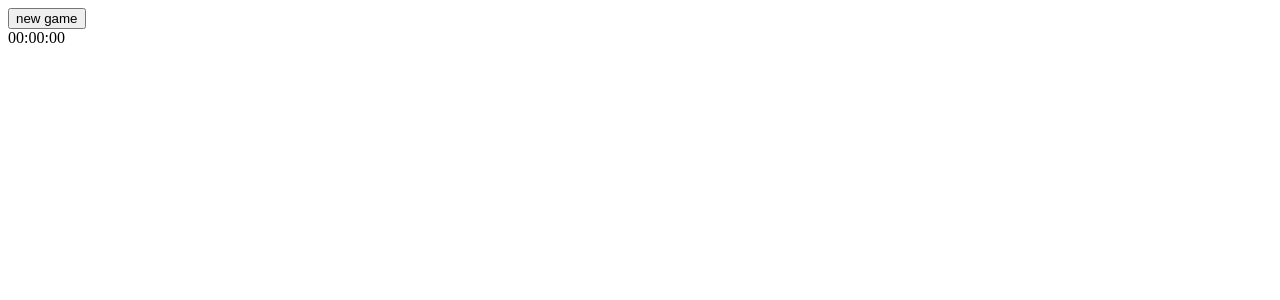
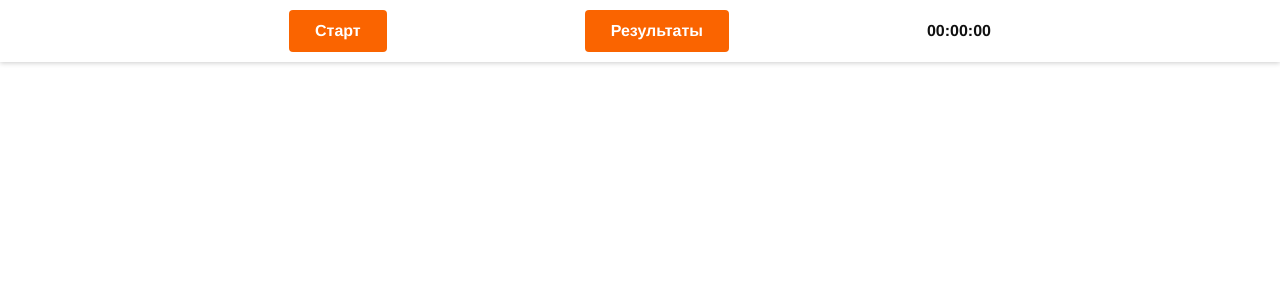
Before and after one commit to d-kost/memory-game, a React app: page / in a window 1280 px wide. Shown: the top 300 px of the page. Built offline with nearby package versions, Linux system fonts and the light colour scheme.

Commit message:
add styles

```diff
--- /dev/null
+++ b/src/App.css
@@ -0,0 +1,5 @@
+body {
+  font-family: 'Helvetica Neue', Helvetica, Arial, sans-serif;
+  margin: 0;
+  color: #101010;
+}
--- a/src/App.tsx
+++ b/src/App.tsx
@@ -1,4 +1,5 @@
 import React from 'react'
+import './App.css'
 import { setupCardsData, closeAll } from './components/game/gameSlice'
 import { useAppDispatch } from './store/store'
 import Board from './common/Board'
@@ -10,8 +11,10 @@ import {
   stopTimer,
 } from './components/timer/timerSlice'
 import Timer from './components/timer/Timer'
+import Button from './components/layout/Button'
+import Header from './components/layout/Header'
 
-const COL_COUNT = 2
+const COL_COUNT = 6
 const App: React.FC = () => {
   const dispatch = useAppDispatch()
 
@@ -34,8 +37,11 @@ const App: React.FC = () => {
 
   return (
     <div>
-      <button onClick={newGame}>new game</button>
-      <Timer />
+      <Header>
+        <Button onClick={newGame} title="Старт" />
+        <Button onClick={() => console.log('results')} title="Результаты" />
+        <Timer />
+      </Header>
       <Game colCount={COL_COUNT} />
     </div>
   )
--- a/src/components/cards/Card.tsx
+++ b/src/components/cards/Card.tsx
@@ -15,6 +15,9 @@ const Card: React.FC<ICardProps> = (props) => {
   const [logo, setLogo] = useState('')
 
   const flipCard = () => {
+    if (flipped) {
+      return
+    }
     dispatch(flip(index))
     dispatch(match(index))
   }
@@ -26,13 +29,13 @@ const Card: React.FC<ICardProps> = (props) => {
   }, [])
 
   if (removed) {
-    return <div className="card card-removed"></div>
+    return <div></div>
   }
 
-  if (flipped) {
   return (
-      <div className="card">
-        <div className="card-content">
+    <div className={`card ${flipped ? 'card-flipped' : ''}`}>
+      <div className="card-side card-back" onClick={flipCard}></div>
+      <div className="card-side card-front">
         <img
           className="card-icon"
           src={logo}
@@ -45,7 +48,4 @@ const Card: React.FC<ICardProps> = (props) => {
   )
 }
 
-  return <div className="card card-back" onClick={flipCard}></div>
-}
-
 export default React.memo(Card)
--- a/src/components/cards/style.css
+++ b/src/components/cards/style.css
@@ -1,5 +1,5 @@
 .card {
-  height: 100px;
+  height: 120px;
   border-radius: 2px;
   box-shadow: 0 2px 2px 0 rgb(0 0 0 / 14%), 0 3px 1px -2px rgb(0 0 0 / 12%),
     0 1px 5px 0 rgb(0 0 0 / 20%);
@@ -7,16 +7,37 @@
   display: flex;
   align-items: center;
   justify-content: center;
+  position: relative;
+  -webkit-transform-style: preserve-3d;
+  transform-style: preserve-3d;
+  -webkit-transition: -webkit-transform 1s;
+  transition: -webkit-transform 1s;
+}
+
+.card-side {
+  position: absolute;
+  -webkit-backface-visibility: hidden;
+  backface-visibility: hidden;
 }
 
 .card-back {
-    background-color: darkgoldenrod;
+  width: 100%;
+  height: 100%;
+  background-color: #ffe39f;
 }
 
-.card-content {
-  border: 5px solid rgb(0 0 0 / 10%);;
+.card-flipped {
+  transform: rotateY(180deg);
+}
+
+.card-front {
+  display: flex;
+  align-items: center;
+  justify-content: center;
+  border: 5px solid rgb(0 0 0 / 10%);
   border-radius: 50%;
   padding: 10px;
+  transform: rotateY(180deg);
 }
 
 .card-icon {
--- a/src/components/game/Game.tsx
+++ b/src/components/game/Game.tsx
@@ -4,6 +4,7 @@ import Grid from '../layout/Grid'
 import Card from '../cards/Card'
 import { useSelector } from 'react-redux'
 import { stopTimer } from '../timer/timerSlice'
+import './style.css'
 
 type GameProps = {
   colCount: number
@@ -29,7 +30,7 @@ const Game: React.FC<GameProps> = ({ colCount }) => {
   }, [cards, flipped])
 
   return (
-    <div>
+    <div className="game">
       <Grid colCount={colCount}>
         {cards.map((item, i) => (
           <Card
--- /dev/null
+++ b/src/components/game/style.css
@@ -0,0 +1,5 @@
+.game {
+  display: flex;
+  justify-content: center;
+  padding-top: 20px;
+}
--- /dev/null
+++ b/src/components/layout/Button.tsx
@@ -0,0 +1,16 @@
+import React from 'react'
+
+type ButtonProps = {
+  title: string
+  onClick: () => void
+}
+
+const Button: React.FC<ButtonProps> = ({ title, onClick }) => {
+  return (
+    <button className="btn btn-orange" onClick={onClick}>
+      {title}
+    </button>
+  )
+}
+
+export default Button
--- a/src/components/layout/Grid.tsx
+++ b/src/components/layout/Grid.tsx
@@ -9,7 +9,7 @@ const Grid: React.FC<BoardProps> = ({ colCount, children }) => {
     <div
       style={{
         display: 'grid',
-        gridTemplateColumns: new Array(colCount).fill('100px').join(' '),
+        gridTemplateColumns: `repeat(${colCount}, 100px)`,
         gridGap: '15px',
       }}
     >
--- /dev/null
+++ b/src/components/layout/Header.tsx
@@ -0,0 +1,12 @@
+import React from 'react'
+import './style.css'
+
+const Header: React.FC = ({ children }) => {
+  return (
+    <header className="header">
+      <div className="header-content">{children}</div>
+    </header>
+  )
+}
+
+export default Header
--- /dev/null
+++ b/src/components/layout/style.css
@@ -0,0 +1,33 @@
+.header {
+  padding: 10px;
+  box-shadow: 0 1px 5px 0 rgb(0 0 0 / 20%);
+}
+
+.header-content {
+  display: flex;
+  justify-content: space-around;
+  align-items: center;
+  max-width: 900px;
+  margin: auto;
+}
+
+.btn {
+  font-family: inherit;
+  cursor: pointer;
+  font-size: 16px;
+  font-weight: 600;
+  line-height: 1.25;
+  margin: 0;
+  padding: 10px 25px;
+  border: 1px solid transparent;
+  border-radius: 4px;
+}
+
+.btn-orange {
+  background-color: #fa6400;
+  color: #fff;
+}
+
+.btn-orange:hover {
+  background-color: #fb8332;
+}
--- a/src/components/timer/Timer.tsx
+++ b/src/components/timer/Timer.tsx
@@ -1,6 +1,7 @@
 import React from 'react'
 import { useSelector } from 'react-redux'
 import { RootState } from '../../store/store'
+import './style.css'
 
 const Timer = () => {
   const timer = useSelector((state: RootState) => state.timer.timer)
@@ -8,7 +9,7 @@ const Timer = () => {
   var date = new Date(timer * 1000)
   var result = date.toISOString().substr(11, 8)
 
-  return <div>{result}</div>
+  return <div className="timer">{result}</div>
 }
 
 export default Timer
--- /dev/null
+++ b/src/components/timer/style.css
@@ -0,0 +1,3 @@
+.timer {
+    font-weight: 600;
+}
```
Lines whose indentation alone changed are shown as unchanged.
